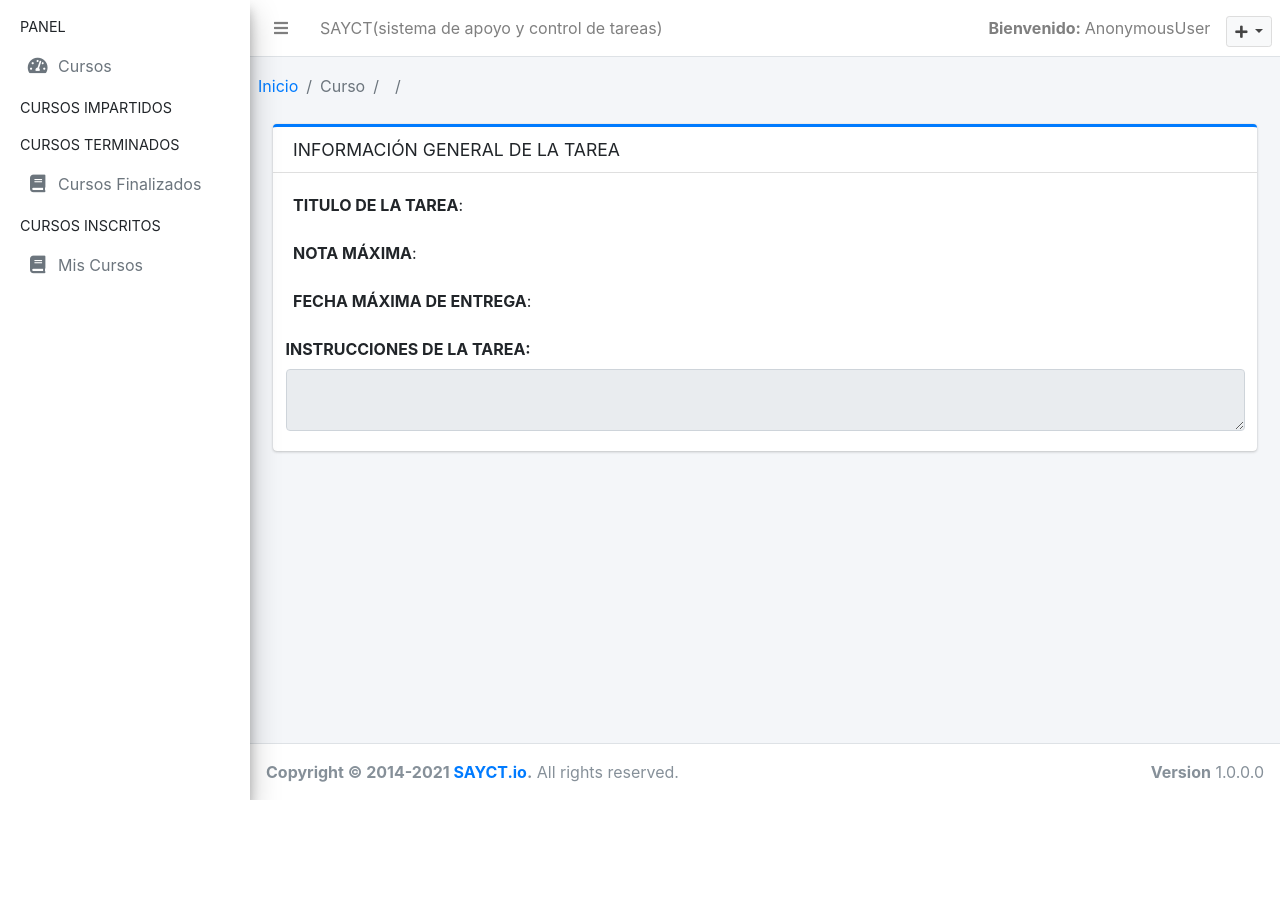
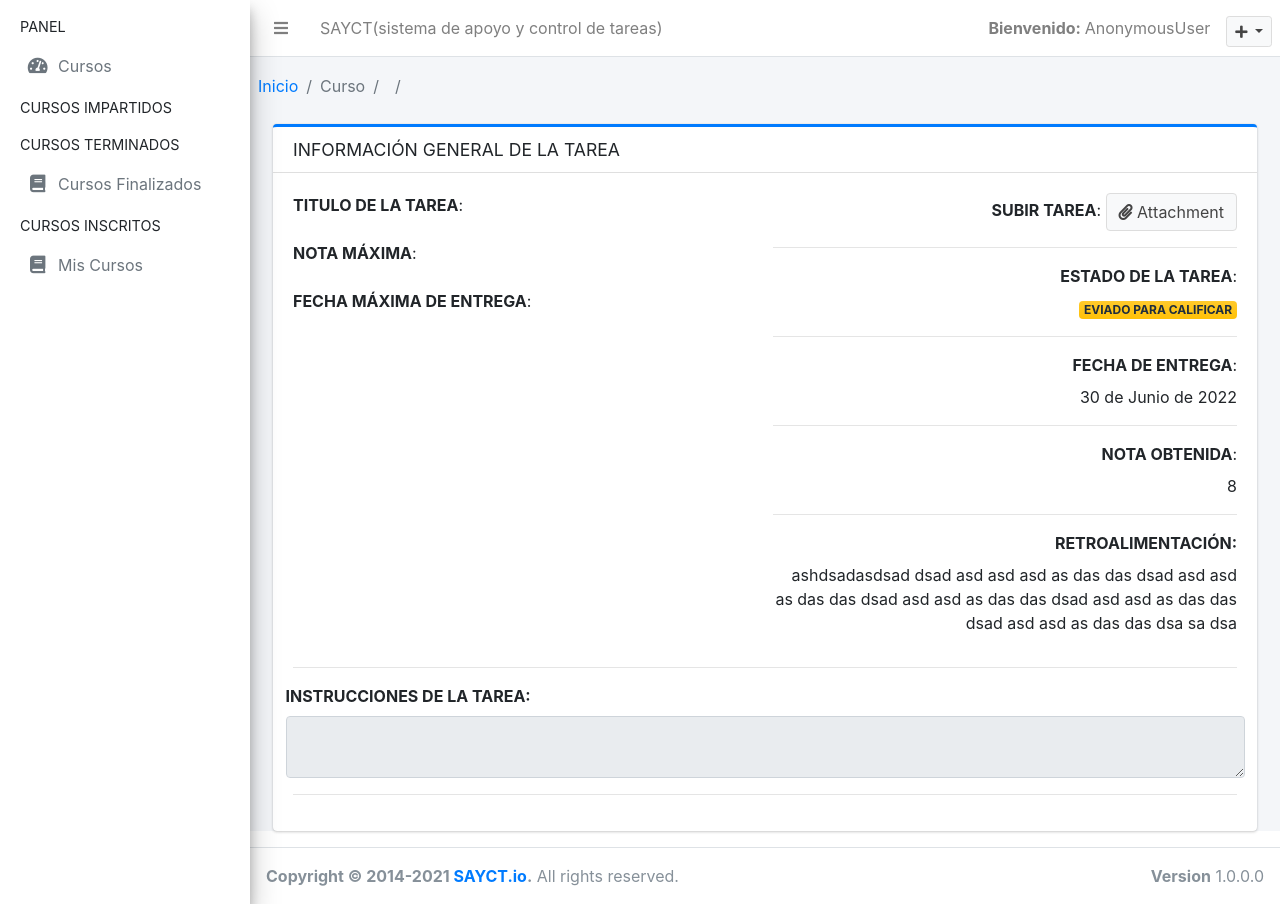
Before and after one commit to KevinPeraltaF/tesis_app, a Django app: template templates/clase/estudiante/ver_tarea_estudiante.html in a window 1280 px wide. Before the commit the page ends 800 px from the top, so only its background shows below. Run offline with Django 3.2, Linux system fonts and the light colour scheme; the template is opened without the code that fills it, so the values that code supplies are empty; some libraries are stand-ins or nearby versions; some web fonts are replaced.

Commit message:
estudiante ver tarea

```diff
--- a/templates/clase/estudiante/ver_tarea_estudiante.html
+++ b/templates/clase/estudiante/ver_tarea_estudiante.html
@@ -35,19 +35,39 @@
                         <p>{{ tarea.calificacion_maxima |upper }}</p>
                         <label href="javascript:;" class="info-box-text">FECHA MÁXIMA DE ENTREGA </label>:
                         <p>{{ tarea.fecha_fin_entrega }}</p>
-
                     </div>
                     <div class="col">
+                        <div class="text-xl-right">
 
+                            <label class="info-box-text">SUBIR TAREA</label>:
+                            <div class="btn btn-default btn-file">
+                                <i class="fas fa-paperclip"></i> Attachment
+                                <input type="file" name="attachment">
+                            </div>
+                            <hr>
+
+                            <label href="javascript:;" class="info-box-text">ESTADO DE LA TAREA</label>:
+                            <p><span class="badge badge-sm bg-gradient-warning">EVIADO PARA CALIFICAR</span></p>
+                            <hr>
+                            <label href="javascript:;" class="info-box-text"> FECHA DE ENTREGA</label>:
+                            <p>30 de Junio de 2022</p>
+                            <hr>
+                            <label href="javascript:;" class="info-box-text">NOTA OBTENIDA </label>:
+                            <p>8</p>
+                            <hr>
+                            <label> RETROALIMENTACIÓN: </label>
+                            <p>ashdsadasdsad dsad asd asd asd as das das dsad asd asd as das das dsad asd asd as das das dsad asd asd as das das dsad asd asd as das das dsa sa dsa </p>
+
+                        </div>
                     </div>
 
                 </div>
+                <hr>
                 <div class="row">
-
                     <label> INSTRUCCIONES DE LA TAREA: </label>
                     <textarea class="form-control" disabled readonly>{{ tarea.instrucciones }}</textarea>
-
                 </div>
+                <hr>
 
             </div>
 
```
Also changed, not shown: tesis/models.py (+6 -1 lines).
